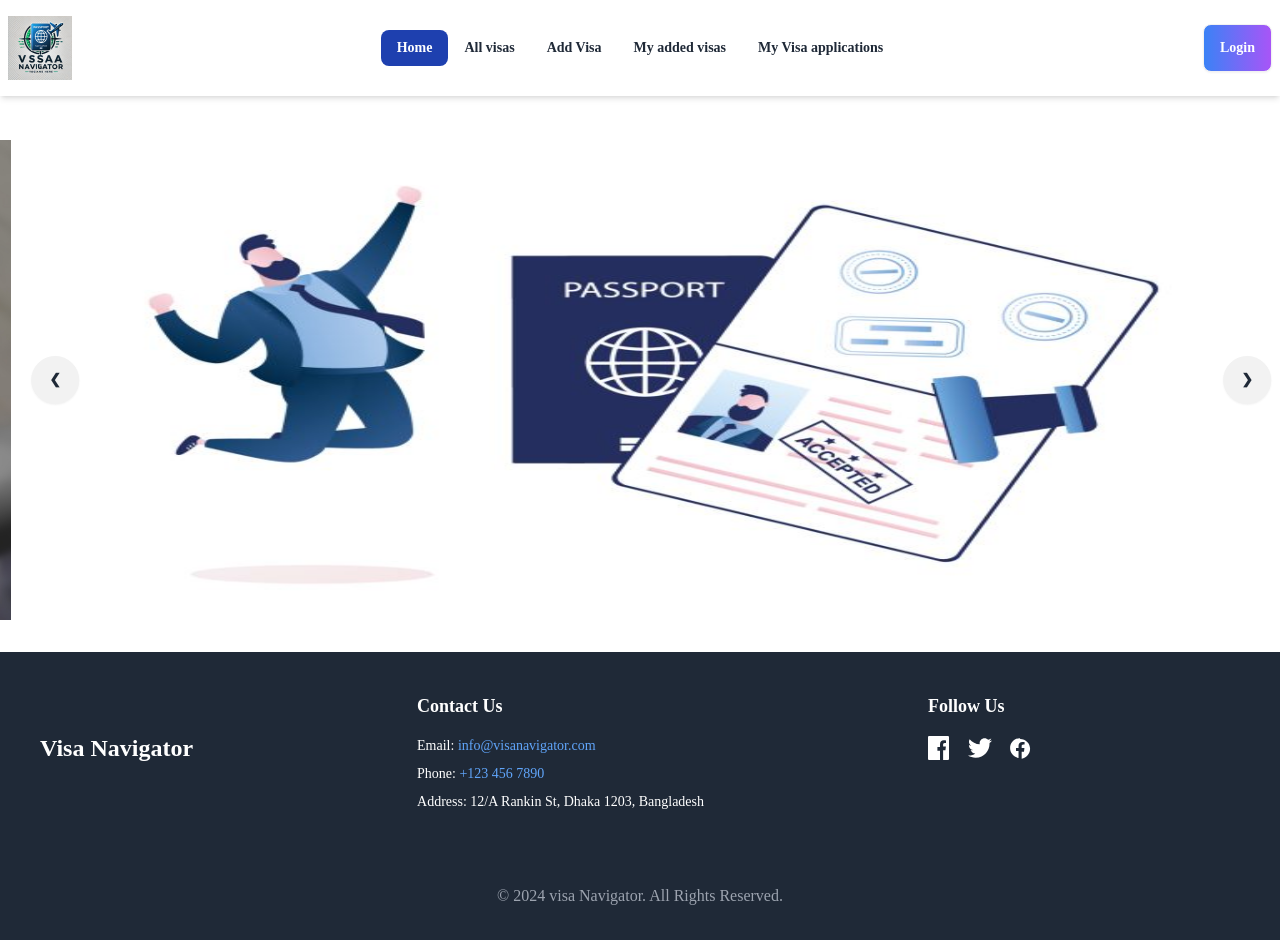
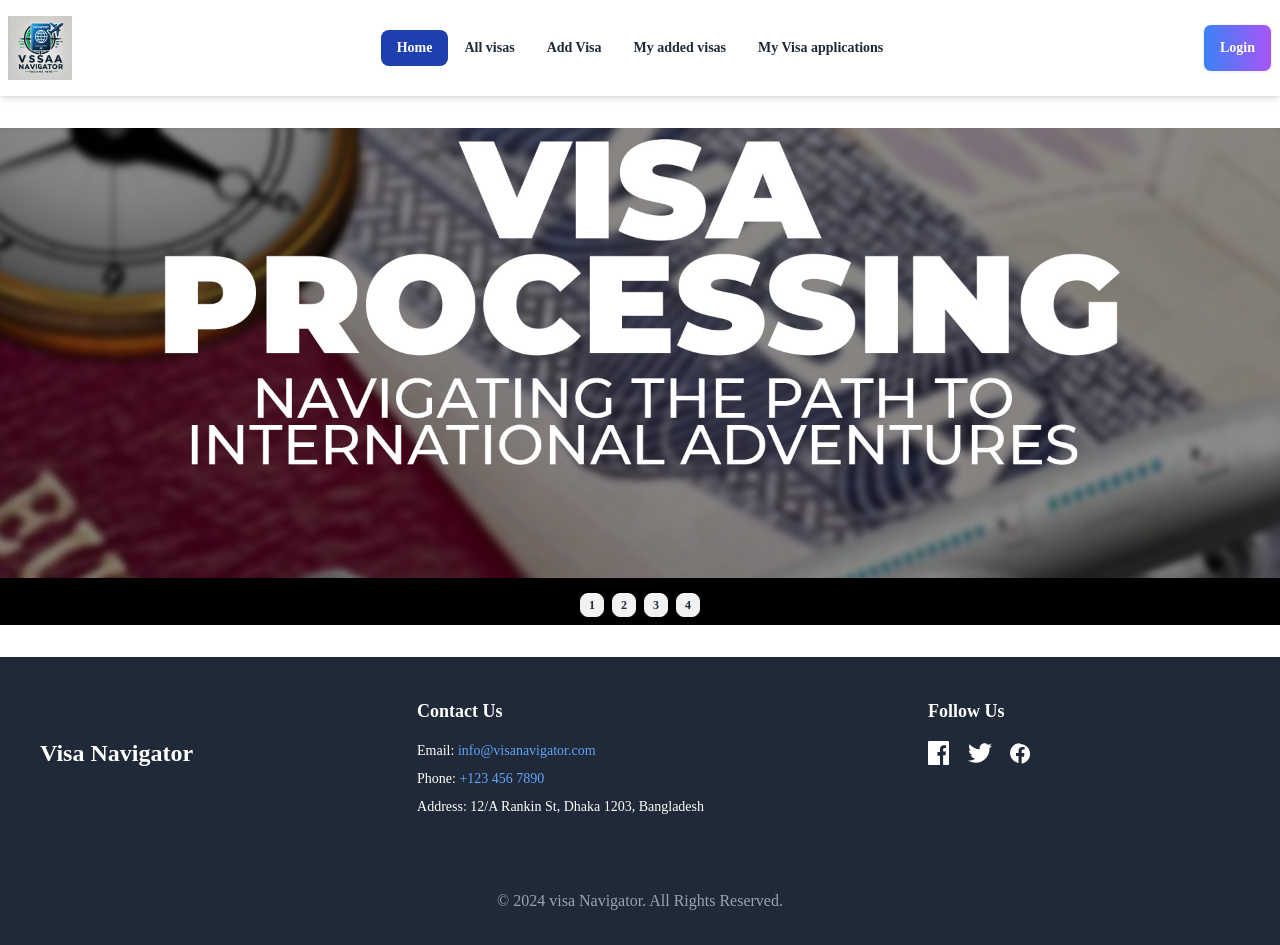
Before and after one commit to Farhanasharna2000/visa-navigator-client, a React (Vite) app: page / in a window 1280 px wide. Built offline with nearby package versions, Linux system fonts and the light colour scheme; no server answers.

Commit message:
update banner section

```diff
--- a/src/Components/Banner/Banner.jsx
+++ b/src/Components/Banner/Banner.jsx
@@ -5,83 +5,33 @@ import slider4 from "../../assets/banner4.png";
 
 const Banner = () => {
   return (
-    <div className="carousel w-full object-cover py-8">
-      <div
-        id="slide1"
-        className="carousel-item relative w-full bg-cover bg-center"
-        style={{ backgroundImage: `url(${slider1})` }}
-      >
-        <div className="absolute left-5 right-5 top-1/2 flex -translate-y-1/2 transform justify-between z-10">
-          <a href="#slide4" className="btn btn-circle">❮</a>
-          <a href="#slide2" className="btn btn-circle">❯</a>
-        </div>
-      </div>
-      <div id="slide2" className="carousel-item relative w-full">
-        <img
-          src={slider2}
-          className="w-full h-[480px]"
-        />
-        <div className="absolute left-5 right-5 top-1/2 flex -translate-y-1/2 transform justify-between">
-          <a href="#slide1" className="btn btn-circle">❮</a>
-          <a href="#slide3" className="btn btn-circle">❯</a>
-        </div>
-      </div>
-      <div id="slide3" className="carousel-item relative w-full">
-        <img
-          src={slider3}
-          className="w-full h-[480px]"
-        />
-        <div className="absolute left-5 right-5 top-1/2 flex -translate-y-1/2 transform justify-between">
-          <a href="#slide2" className="btn btn-circle">❮</a>
-          <a href="#slide4" className="btn btn-circle">❯</a>
-        </div>
-      </div>
-      <div id="slide4" className="carousel-item relative w-full">
-        <img
-          src={slider4}
-          className="w-full h-[480px]"
-        />
-        <div className="absolute left-5 right-5 top-1/2 flex -translate-y-1/2 transform justify-between">
-          <a href="#slide3" className="btn btn-circle">❮</a>
-          <a href="#slide1" className="btn btn-circle">❯</a>
-        </div>
-      </div>
+    <div className="my-8 bg-black">
+      <div className="carousel w-full h-[450px]">
+  <div id="item1" className="carousel-item w-full bg-cover bg-center"style={{ backgroundImage: `url(${slider1})` }}>
 
-      <style >{`
-
-        @keyframes slideAnimation {
-          0% {
-            transform: translateX(0%);
-          }
-          25% {
-            transform: translateX(-100%);
-          }
-          50% {
-            transform: translateX(-200%);
-          }
-          75% {
-            transform: translateX(-300%);
-          }
-          100% {
-            transform: translateX(0%);
-          }
-        }
-
-        .carousel {
-          display: flex;
-          overflow: hidden;
-          width: 100%;
-        }
-
-        .carousel-item {
-          flex: 0 0 100%;
-          transition: transform 1s ease-in-out;
-        }
-
-        .carousel > div {
-          animation: slideAnimation 25s infinite;
-        }
-      `}</style>
+  </div>
+  <div id="item2" className="carousel-item w-full">
+    <img
+      src={slider2}
+      className="w-full" />
+  </div>
+  <div id="item3" className="carousel-item w-full">
+    <img
+      src={slider3}
+      className="w-full" />
+  </div>
+  <div id="item4" className="carousel-item w-full">
+    <img
+      src={slider4}
+      className="w-full" />
+  </div>
+</div>
+<div className="flex w-full justify-center gap-2 py-2">
+  <a href="#item1" className="btn btn-xs">1</a>
+  <a href="#item2" className="btn btn-xs">2</a>
+  <a href="#item3" className="btn btn-xs">3</a>
+  <a href="#item4" className="btn btn-xs">4</a>
+</div>
     </div>
   );
 };
```
